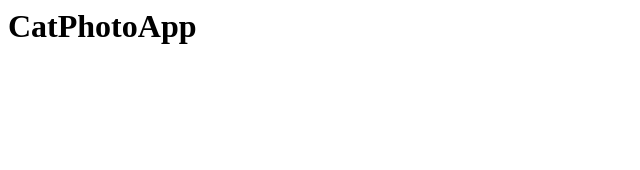
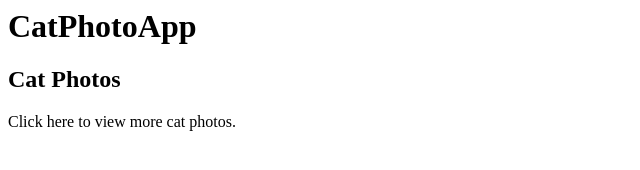
Before and after one commit to 000004-dj/freeCodeCamp, a plain HTML site: page index.html in a window 1280 px wide. Shown: the whole page, without its empty margins (0-640 px from the left). Drawn offline with Linux system fonts and the light colour scheme.

Commit message:
add task 2,3

```diff
--- a/index.html
+++ b/index.html
@@ -1,5 +1,7 @@
 <html>
   <body>
     <h1>CatPhotoApp</h1>
+    <h2>Cat Photos</h2>
+    <p>Click here to view more cat photos.</p>
   </body>
 </html>
```
